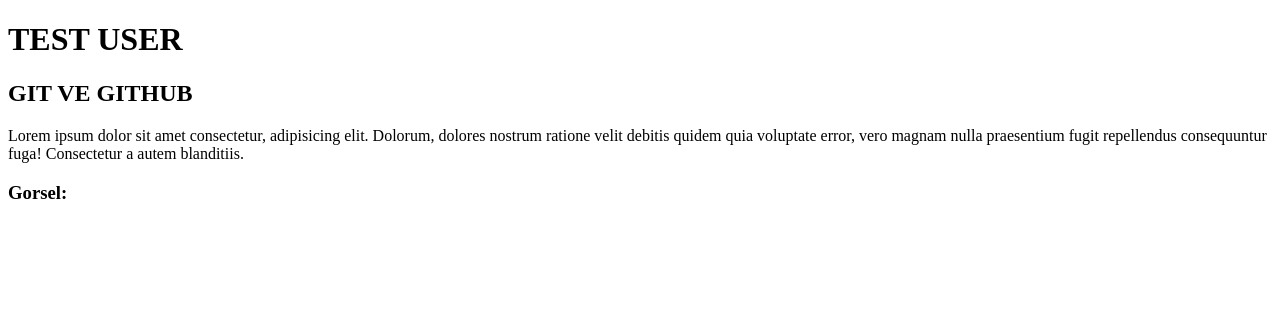
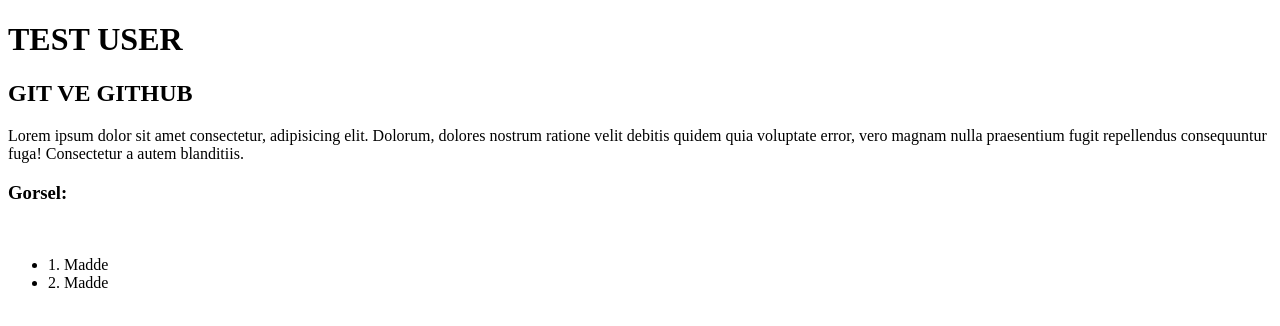
Before and after one commit to testuser-gitcourse/first_repo, a plain HTML site: page index.html in a window 1280 px wide. Drawn offline with Linux system fonts and the light colour scheme.

Commit message:
index ve style dosyalarinda degisiklikler yapildi

```diff
--- a/index.html
+++ b/index.html
@@ -18,5 +18,10 @@
 
     <h3>Gorsel:</h3>
     <img src="" alt="" />
+
+    <ul>
+      <li>1. Madde</li>
+      <li>2. Madde</li>
+    </ul>
   </body>
 </html>
--- a/style.css
+++ b/style.css
@@ -1,4 +1,5 @@
 html {
   background-color: black;
   color: white;
+  font-family: "Times New Roman", Times, serif;
 }
```
